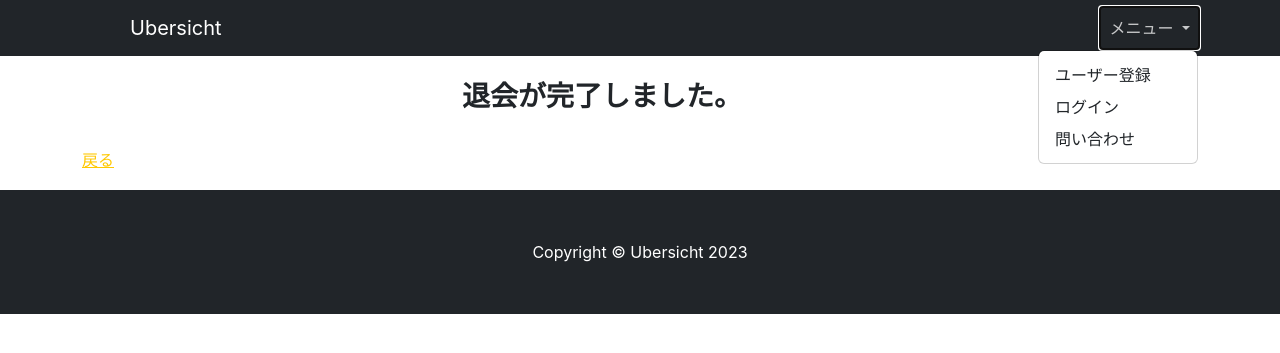
After one commit to ICDCyborg/ubersicht, a Django app: page /user_delete_done/ in a window 1280 px wide, after a click on "メニュー". The commit adds this page. Shown: the top 353 px of the page. Run offline with Django 4.2, Linux system fonts and the light colour scheme; some libraries are stand-ins or nearby versions.

Commit message:
feat: user_delete_done

```diff
--- /dev/null
+++ b/accounts/templates/user_delete_done.html
@@ -0,0 +1,12 @@
+{% extends 'base.html' %}
+{% block title %}退会完了{% endblock title %}
+{% block content %}
+<div class="container">
+    <div class="row">
+        <div class="col offset-4 py-4">
+            <h3>退会が完了しました。</h3>
+        </div>
+        <p><a href="{% url 'todo:index' %}">戻る</a></p>
+    </div>
+</div>
+{% endblock content %}
--- a/accounts/urls.py
+++ b/accounts/urls.py
@@ -15,4 +15,7 @@ urlpatterns = [
     path('logout/', auth_views.LogoutView.as_view(template_name='logout.html'), name='logout'),
     path('user_change/<int:pk>/', views.UserChangeView.as_view(), name='user_change'),
     path('user_change_done/', views.UserChangeDoneView.as_view(), name='user_change_done'),
+    path('user_delete/<int:pk>/', views.UserDeleteView.as_view(), name='user_delete'),
+    path('user_delete_done/', views.UserDeleteDoneView.as_view(), name='user_delete_done'),
+
 ]
--- a/accounts/views.py
+++ b/accounts/views.py
@@ -51,3 +51,22 @@ class UserChangeView(UpdateView):
 class UserChangeDoneView(TemplateView):
     '''ユーザ情報変更完了ページ'''
     template_name = 'user_config_done.html'
+
+@method_decorator(login_required, name='dispatch')
+class UserDeleteView(DeleteView):
+    '''ユーザ削除ページ'''
+    model = CustomUser
+    template_name = 'user_delete.html'
+    success_url = reverse_lazy('accounts:user_delete_done')
+
+    def get_object(self, queryset=None):
+        user = self.request.user
+        if user.pk == self.kwargs['pk']:
+            return user
+        else:
+            from django.http import Http404
+            raise Http404('ユーザを削除する権限がありません。')
+
+class UserDeleteDoneView(TemplateView):
+    '''ユーザ削除完了ページ'''
+    template_name = 'user_delete_done.html'
--- a/todo/templates/base.html
+++ b/todo/templates/base.html
@@ -17,12 +17,18 @@
         <nav class="navbar navbar-expand-md navbar-dark bg-dark">
             <div class="container">
                 {% comment %} ロゴマーク：Todo　リンクを入れる　フォントをかっこよくする {% endcomment %}
-                <a class="navbar-brand" href="#">Ubersicht</a>
+                <a class="navbar-brand px-5" href="#">Ubersicht</a>
                 <button class="navbar-toggler" type="button" data-bs-toggle="collapse" data-bs-target="#navbarSupportedContent" aria-controls="navbarSupportedContent" aria-expanded="false" aria-label="Toggle navigation">
                     <span class="navbar-toggler-icon"></span>
                 </button>
 
                 <div class="collapse navbar-collapse" id="navbarSupportedContent">
+                    {% if user.is_authenticated %}
+                    <div class="text-muted justify-content-end">
+                        ＜{{ user.username }} でログイン中＞
+                    </div>
+                    {% endif %}
+
                     <ul class="navbar-nav ms-auto">
                         <li class="nav-item dropdown">
                         <a class="nav-link dropdown-toggle" href="#" id="navbarDropdown" role="button" data-bs-toggle="dropdown" aria-haspopup="true" aria-expanded="false">
@@ -31,7 +37,7 @@
                         {% if user.is_authenticated %}
                         <!-- Here's the magic. Add the .animate and .slideIn classes to your .dropdown-menu and you're all set! -->
                         <div class="dropdown-menu dropdown-menu-end animate slideIn" aria-labelledby="navbarDropdown">
-                        <a class="dropdown-item" href="#">ユーザー設定</a>
+                            <a class="dropdown-item" href="{% url 'accounts:user_change' pk=user.pk %}">ユーザー設定</a>
                             <a class="dropdown-item" href="#">目標設定</a>
                             <a class="dropdown-item" href="#">実績</a>
                             <div class="dropdown-divider"></div>
@@ -41,7 +47,7 @@
                         <div class="dropdown-menu dropdown-menu-end animate slideIn" aria-labelledby="navbarDropdown">
                             <a class="dropdown-item" href="{% url 'accounts:signup' %}">ユーザー登録</a>
                             <a class="dropdown-item" href="{% url 'accounts:login' %}">ログイン</a>
-                        <a class="dropdown-item" href="#">問い合わせ</a>
+                            <a class="dropdown-item" href="mailto:angrycoward@gmail.com">問い合わせ</a>
                         </div>
                         {% endif %}
                         </li>
```
Also changed, not shown: db.sqlite3. Lines whose indentation alone changed are shown as unchanged.
